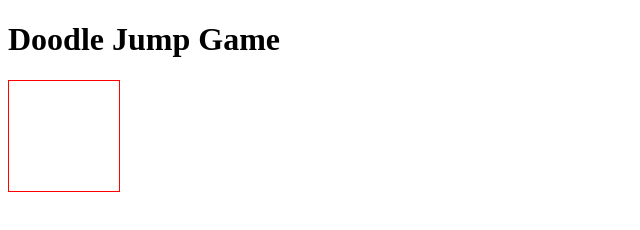
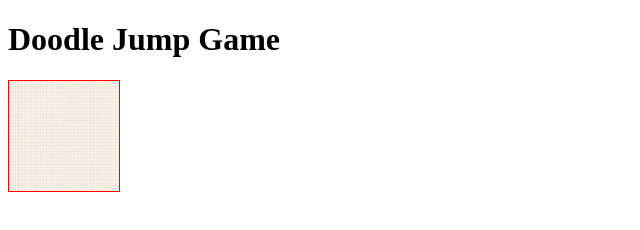
Before and after one commit to Lhokamn/IMT_DoodleJump, a plain HTML site: page src/index.html in a window 1280 px wide. Shown: the whole page, without its empty margins (0-640 px from the left). Drawn offline with Linux system fonts and the light colour scheme.

Commit message:
push index.htlm

```diff
--- a/src/index.html
+++ b/src/index.html
@@ -20,3 +20,14 @@
 <script src="static/js/Grid.js"></script>
 <script src="static/js/Doodle.js"></script>
 <script src="static/js/Model.js"></script>
+
+<!-- Class pour la View -->
+<script src="static/js/View.js"></script>
+
+<!-- Class pour le controller -->
+<script src="static/js/Controller.js"></script>
+
+<script>
+  const app = new Controller(new Model(), new View());
+  app.Update()
+</script>
```
